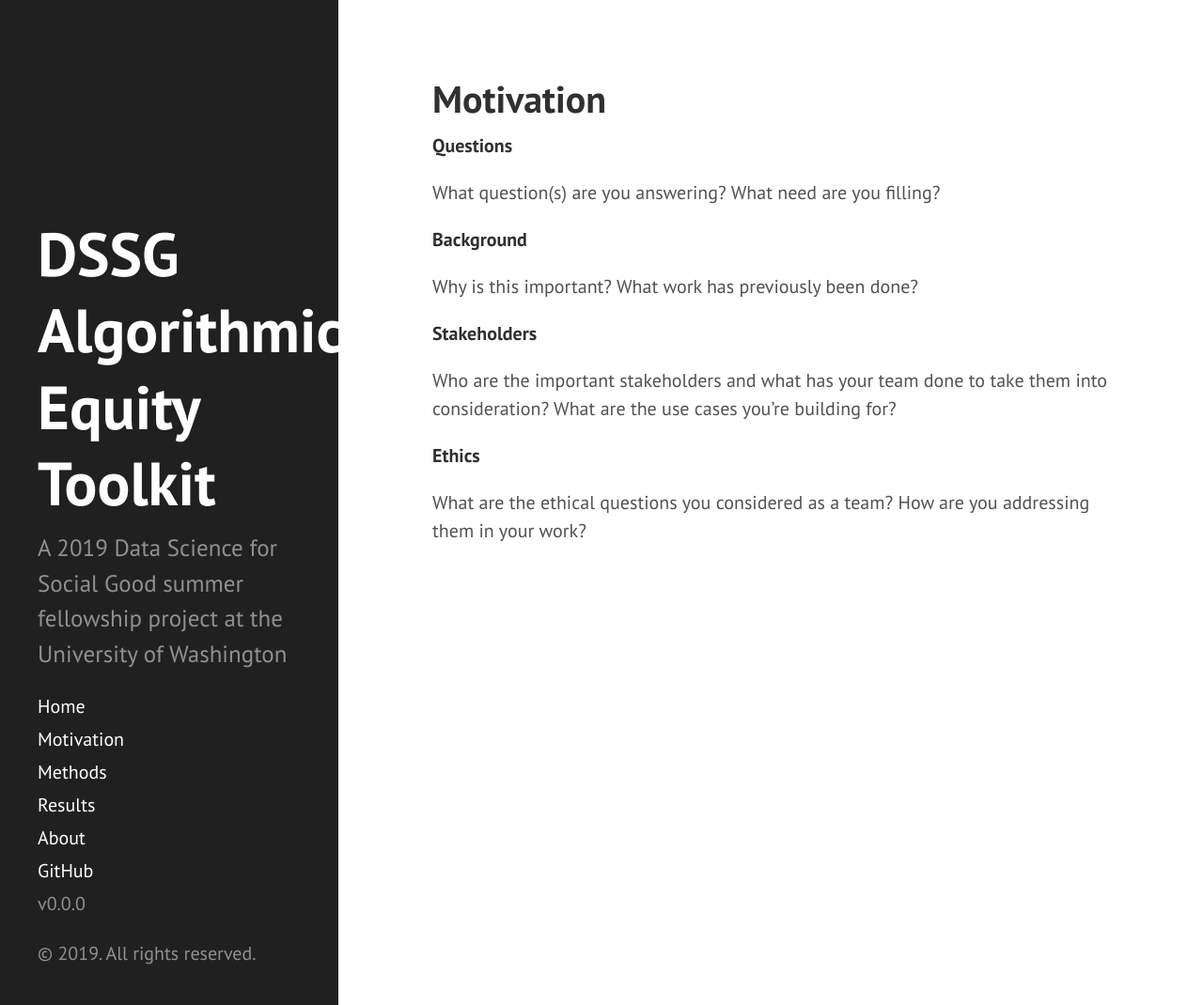
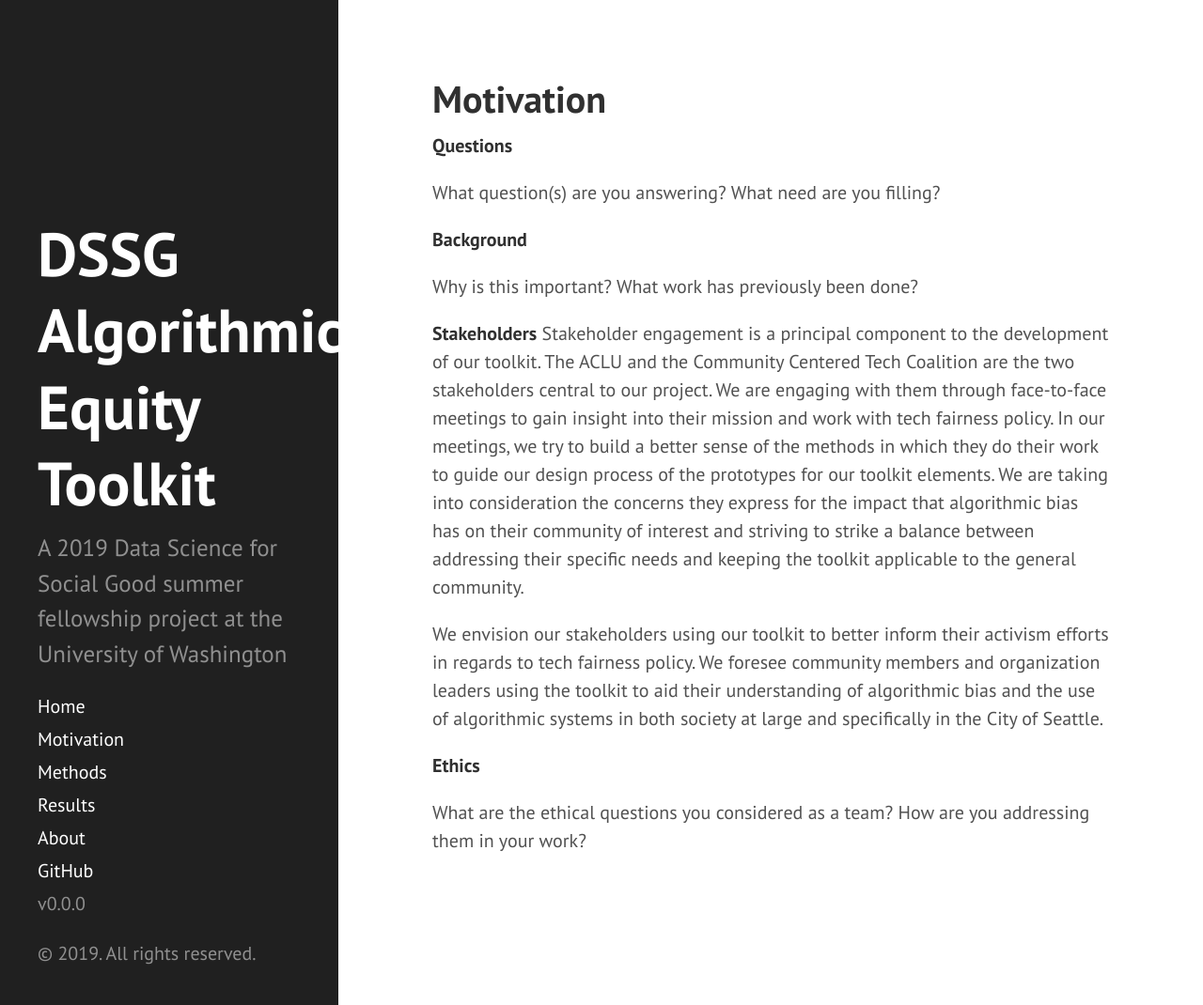
Before and after one commit to uwescience/AEKit-website, a Jekyll site: the page built from motivation.md, in a window 1280 px wide and 1070 px high. Shown: the whole window at 94% size. Built offline with Jekyll 4.4.1, drawn with Linux system fonts in a browser that asks for light colours.

Commit message:
first draft stakeholder

```diff
--- a/motivation.md
+++ b/motivation.md
@@ -14,9 +14,9 @@ Why is this important?
 What work has previously been done?
 
 **Stakeholders**
+Stakeholder engagement is a principal component to the development of our toolkit. The ACLU and the Community Centered Tech Coalition are the two stakeholders central to our project. We are engaging with them through face-to-face meetings to gain insight into their mission and work with tech fairness policy. In our meetings, we try to build a better sense of the methods in which they do their work to guide our design process of the prototypes for our toolkit elements. We are taking into consideration the concerns they express for the impact that algorithmic bias has on their community of interest and striving to strike a balance between addressing their specific needs and keeping the toolkit applicable to the general community.
 
-Who are the important stakeholders and what has your team done to take them into consideration?
-What are the use cases you’re building for?
+We envision our stakeholders using our toolkit to better inform their activism efforts in regards to tech fairness policy. We foresee community members and organization leaders using the toolkit to aid their understanding of algorithmic bias and the use of algorithmic systems in both society at large and specifically in the City of Seattle.
 
 **Ethics**
 
```
